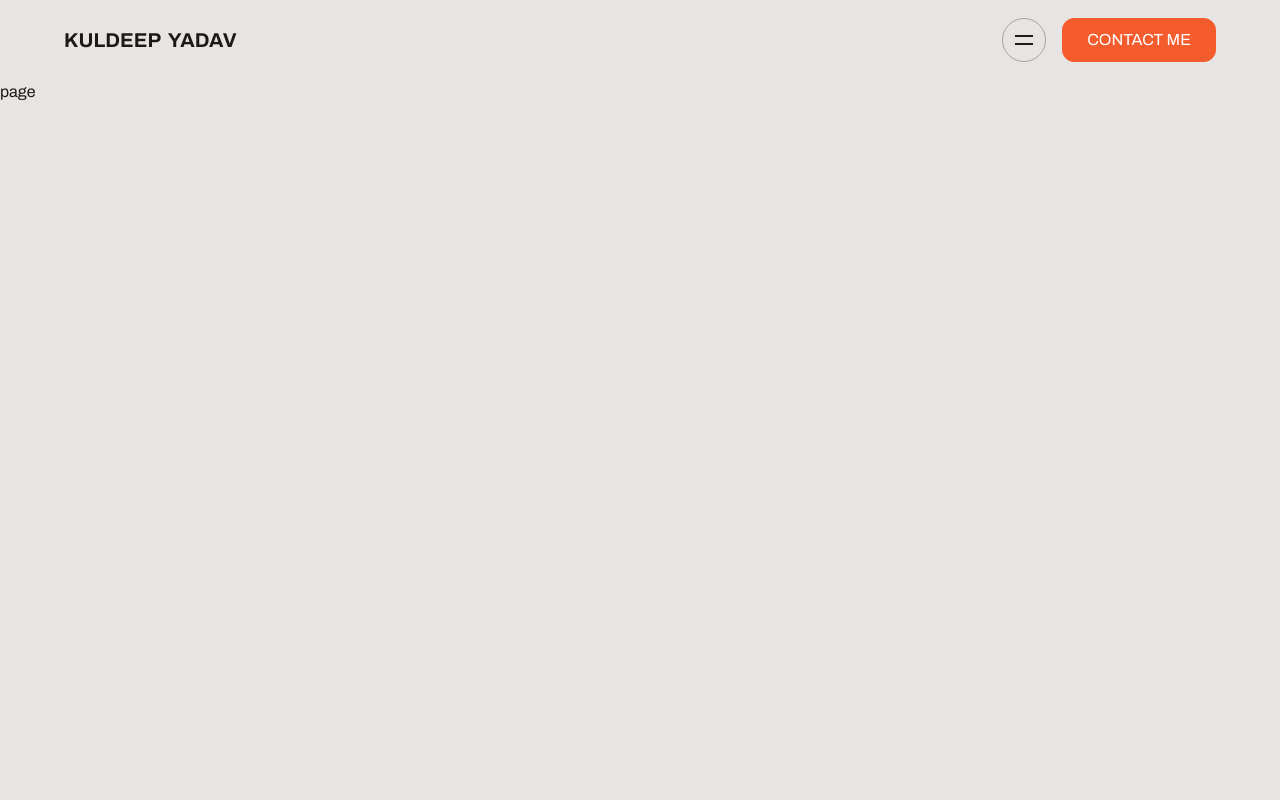
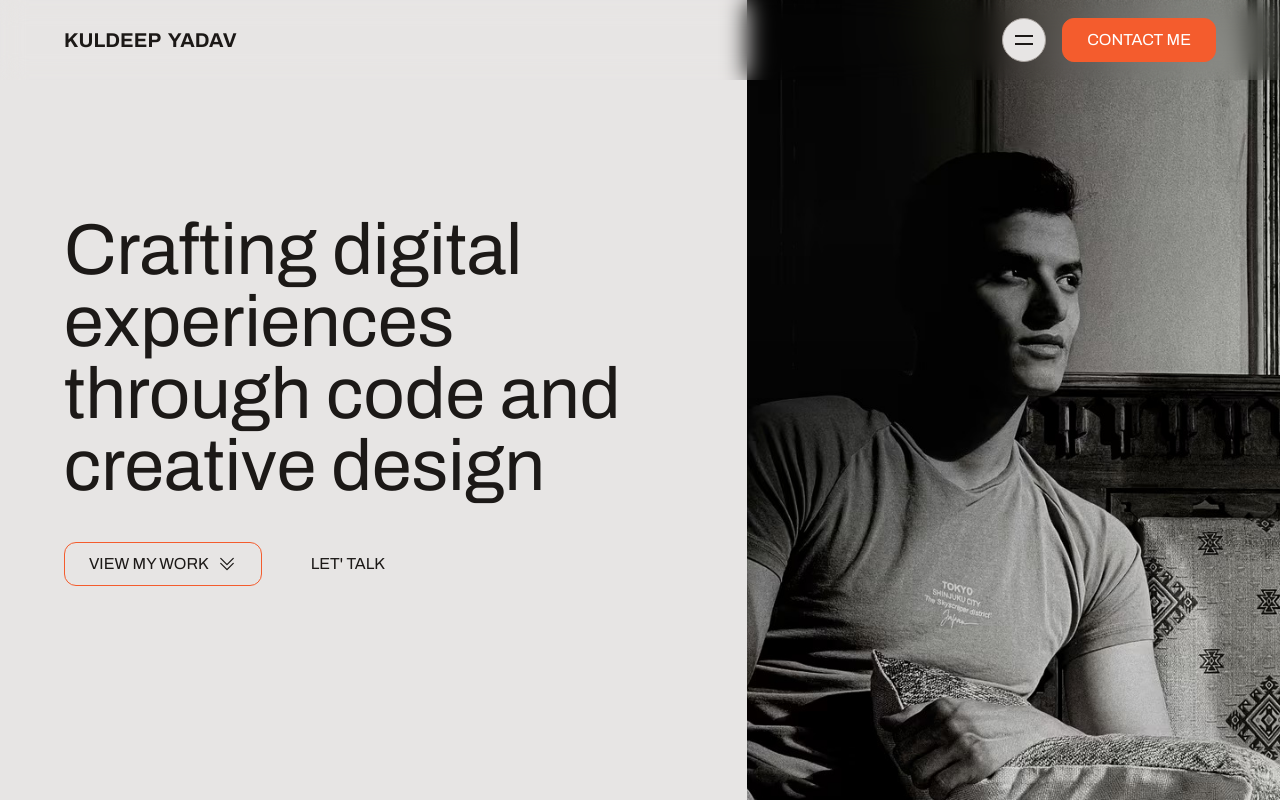
Before and after one commit to KuldeepKdy/WTF-Portfolio, a Next.js app: page / in a window 1280 px wide. Built offline with nearby package versions, Linux system fonts and the light colour scheme.

Commit message:
static hero section done

```diff
--- a/app/layout.tsx
+++ b/app/layout.tsx
@@ -2,7 +2,7 @@ import type { Metadata } from "next";
 
 import "./globals.css";
 import Provider from "./Provider";
-import Navbar from "@/components/Navbar";
+import Navbar from "@/components/sections/Navbar";
 
 import { Archivo } from "next/font/google";
 import GlobalContextProvider from "@/hooks/GlobalContextProvider";
--- a/app/page.tsx
+++ b/app/page.tsx
@@ -1,7 +1,9 @@
+import Hero from "@/components/sections/Hero";
+
 export default function Home() {
   return (
     <>
-      <h1>page</h1>
+      <Hero />
     </>
   );
 }
--- /dev/null
+++ b/components/Button.tsx
@@ -0,0 +1,26 @@
+import React, { ButtonHTMLAttributes, ReactNode } from "react";
+
+export default function Button(
+  props: {
+    variant: "primary" | "secondary" | "text";
+    iconAfter?: ReactNode;
+  } & ButtonHTMLAttributes<HTMLButtonElement>
+) {
+  const { className, children, variant, iconAfter, ...rest } = props;
+  return (
+    <button
+      className={`" h-11 px-6 rounded-xl  border  uppercase inline-flex items-center gap-2 ",
+        ${
+          variant == "primary" &&
+          "bg-red-orange-500 border-red-orange-500 text-white"
+        }
+        ${variant == "secondary" && "border-red-orange-500"}
+        ${variant == "text" && "h-auto px-0 border-transparent"}
+        ${className}`}
+      {...rest}
+    >
+      <span>{children}</span>
+      {iconAfter && <span>{iconAfter}</span>}
+    </button>
+  );
+}
--- /dev/null
+++ b/components/sections/Hero.tsx
@@ -0,0 +1,52 @@
+import Image from "next/image";
+import heroImage from "@/assets/images/hero-image.jpg";
+import Button from "../Button";
+
+export default function Hero() {
+  return (
+    <section>
+      <div className="grid md:grid-cols-12 md:h-screen items-stretch">
+        <div className="md:col-span-7 flex flex-col justify-center">
+          <div className="container !max-w-full">
+            <h1 className="text-5xl md:text-6xl lg:text-7xl mt-40 md:mt-0 ">
+              Crafting digital experiences through code and creative design
+            </h1>
+            <div className="flex flex-col md:flex-row md:items-center mt-10 items-start gap-6 ">
+              <Button
+                variant="secondary"
+                iconAfter={
+                  <svg
+                    xmlns="http://www.w3.org/2000/svg"
+                    fill="none"
+                    viewBox="0 0 24 24"
+                    strokeWidth="1.5"
+                    stroke="currentColor"
+                    className="size-5"
+                  >
+                    <path
+                      strokeLinecap="round"
+                      strokeLinejoin="round"
+                      d="m4.5 5.25 7.5 7.5 7.5-7.5m-15 6 7.5 7.5 7.5-7.5"
+                    />
+                  </svg>
+                }
+              >
+                <span>View My Work</span>
+              </Button>
+              <Button variant="text">Let&apos; Talk</Button>
+            </div>
+          </div>
+        </div>
+        <div className="md:col-span-5">
+          <div className="mt-20 md:mt-0 md:h-full">
+            <Image
+              src={heroImage}
+              alt="My Portrait"
+              className="size-full object-cover"
+            />
+          </div>
+        </div>
+      </div>
+    </section>
+  );
+}
--- a/components/Navbar.tsx
+++ b/components/sections/Navbar.tsx
@@ -1,9 +1,10 @@
 import Link from "next/link";
 import React from "react";
+import Button from "../Button";
 
 function Navbar() {
   return (
-    <header>
+    <header className="fixed top-0 left-0 w-full backdrop-blur-md">
       <div className="container !max-w-full ">
         <div className="flex justify-between h-20 items-center ">
           <div className=" ">
@@ -14,7 +15,7 @@ function Navbar() {
             </Link>
           </div>
           <div className="flex items-center gap-4">
-            <div className="size-11 border border-stone-400 rounded-full inline-flex items-center justify-center">
+            <div className="size-11 border bg-stone-200 border-stone-400 rounded-full inline-flex items-center justify-center">
               <svg
                 width="24"
                 height="24"
@@ -26,9 +27,9 @@ function Navbar() {
                 <rect x="3" y="7" width="18" height="2" fill="currentColor" />
               </svg>
             </div>
-            <button className="bg-red-orange-500 h-11 px-6 rounded-xl text-white border border-red-orange-500 uppercase hidden md:inline-flex items-center">
+            <Button variant="primary" className=" hidden md:inline-flex ">
               Contact Me
-            </button>
+            </Button>
           </div>
         </div>
       </div>
```
